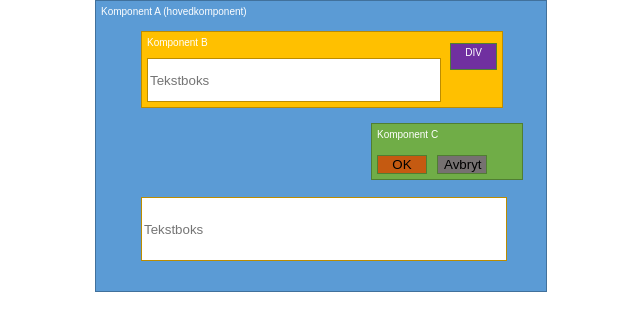
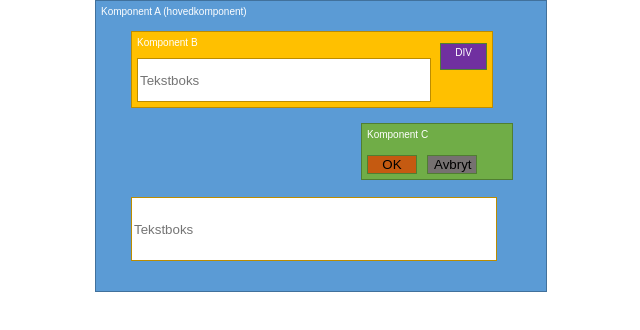
Before and after one commit to Starfat/sykehuspartner-case, a React (Create React App) app: page / in a window 1280 px wide. Shown: the top 330 px of the page, without its empty margins (319-959 px from the left). Built offline with nearby package versions, Linux system fonts and the light colour scheme.

Commit message:
Litt til

```diff
--- a/src/index.css
+++ b/src/index.css
@@ -18,7 +18,7 @@ body {
 .komponentB {
   position: relative;
   top: -60px;
-  left: 45px;
+  left: 35px;
   border-style: solid;
   border-width: 1px;
   border-color: #bc8c00;
@@ -30,7 +30,7 @@ body {
 .komponentC {
   position: relative;
   top: -45px;
-  left: 275px;
+  left: 265px;
   border: 1px solid #507e32;
   background-color: #70ad47;
   width: 150px;
@@ -39,7 +39,7 @@ body {
 #tekstboksA {
   position: relative;
   top: 170px;
-  left: 45px;
+  left: 35px;
   height: 60px;
   width: 80%;
   border: 1px solid #bc8c00;
```
